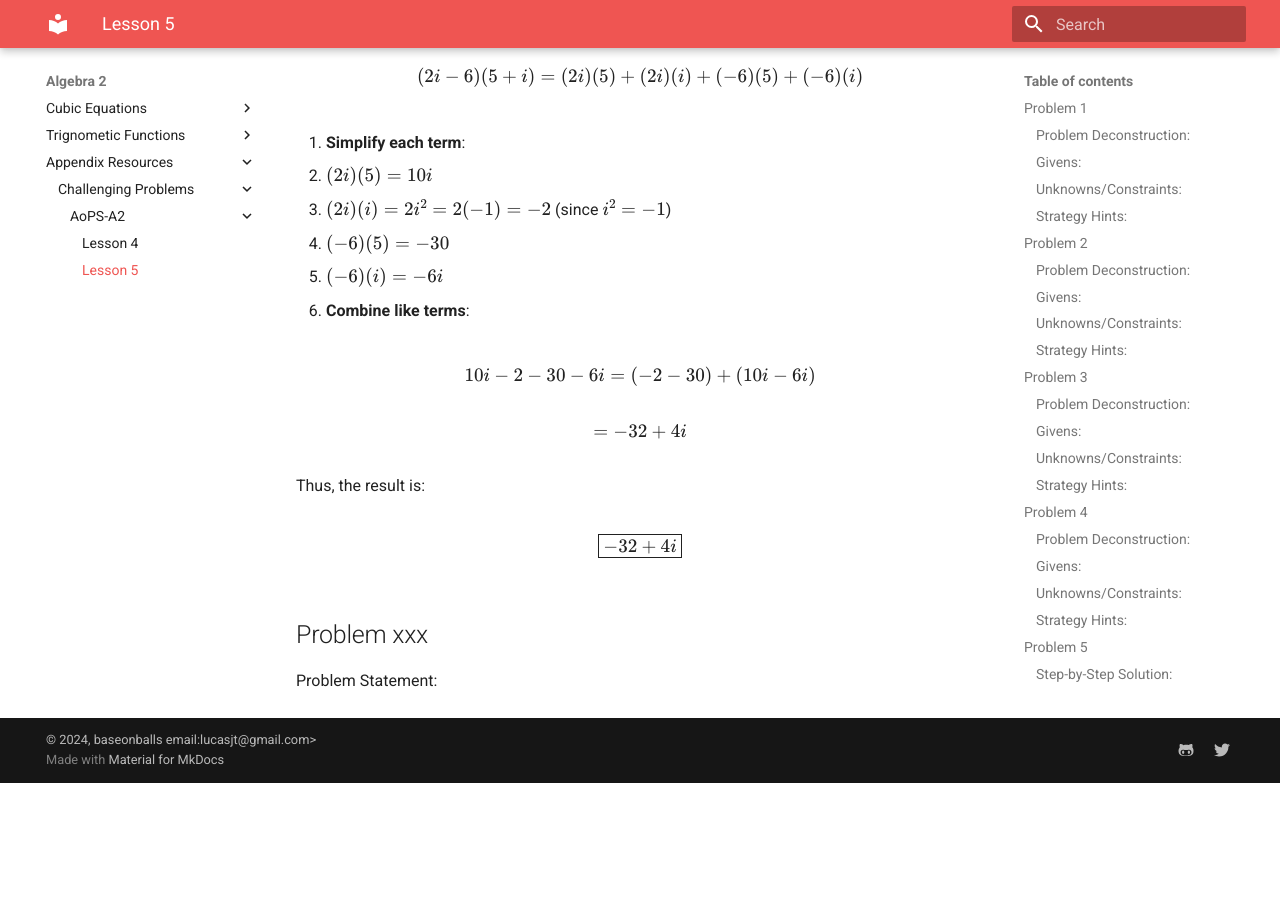
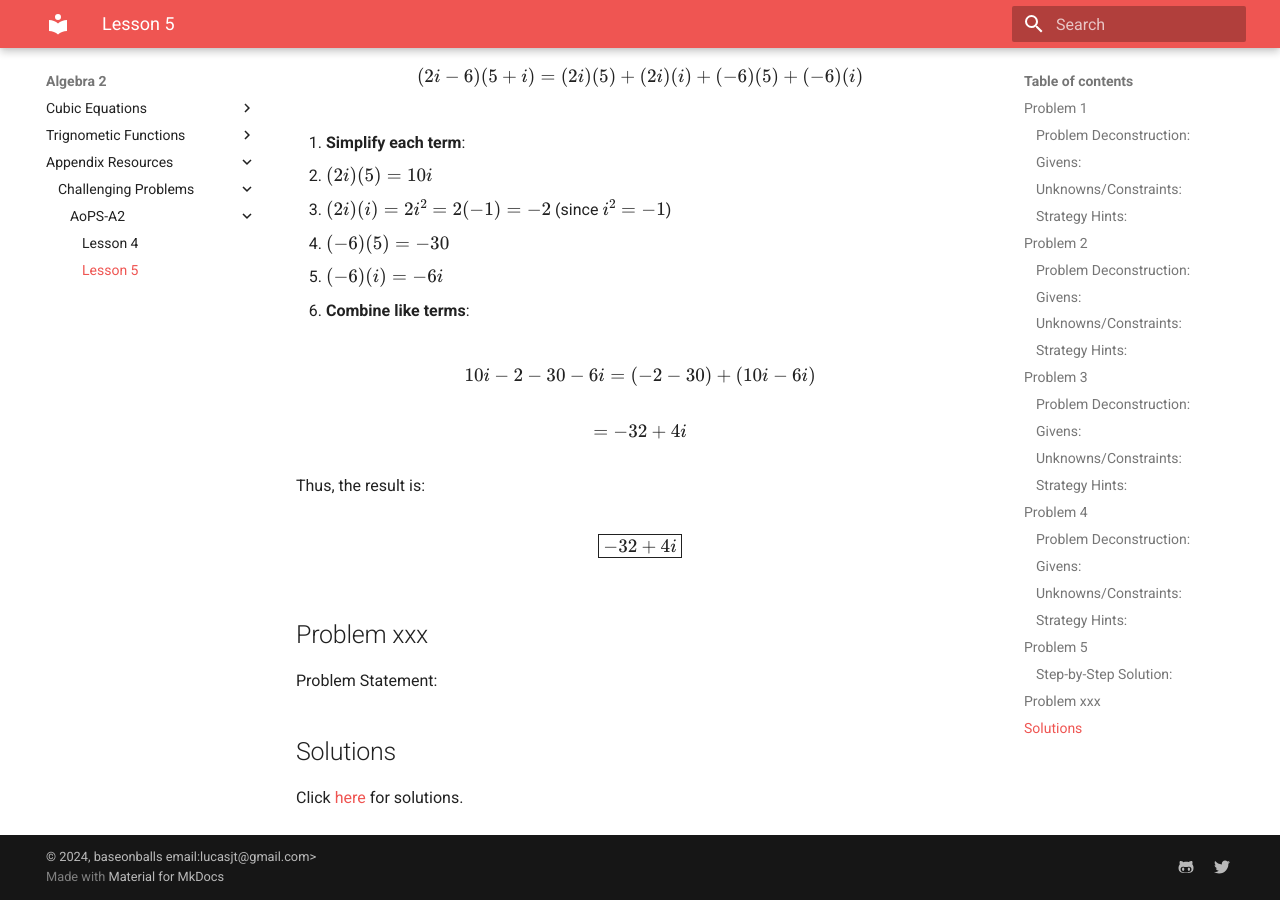
Before and after one commit to baseonballs/mpower-sitedocs, an MkDocs documentation site: the page built from site-docs/mathematics/a2/hw/aops/hw.05.md, in a window 1280 px wide and 900 px high, scrolled down 5458 px. Built offline with MkDocs 1.6.1 and Material for MkDocs 9.7.7, drawn with Linux system fonts in a browser that asks for light colours; formulas are drawn with MathJax 3; before the commit the page ends 6241 px from its top, so only the background shows below that.

Commit message:
Added sols for hw5.

```diff
--- a/site-docs/mathematics/a2/hw/aops/hw.05.md
+++ b/site-docs/mathematics/a2/hw/aops/hw.05.md
@@ -219,3 +219,7 @@ Thus, the result is:
 
 Problem Statement:
 >
+
+## Solutions
+
+Click [here](hw.05.sol.m) for solutions.
```
Also changed, not shown: site-docs/mathematics/a2/hw/aops/hw.04.md (+1 -1 lines), site-docs/mathematics/a2/hw/aops/hw.05.sol.md (added).
